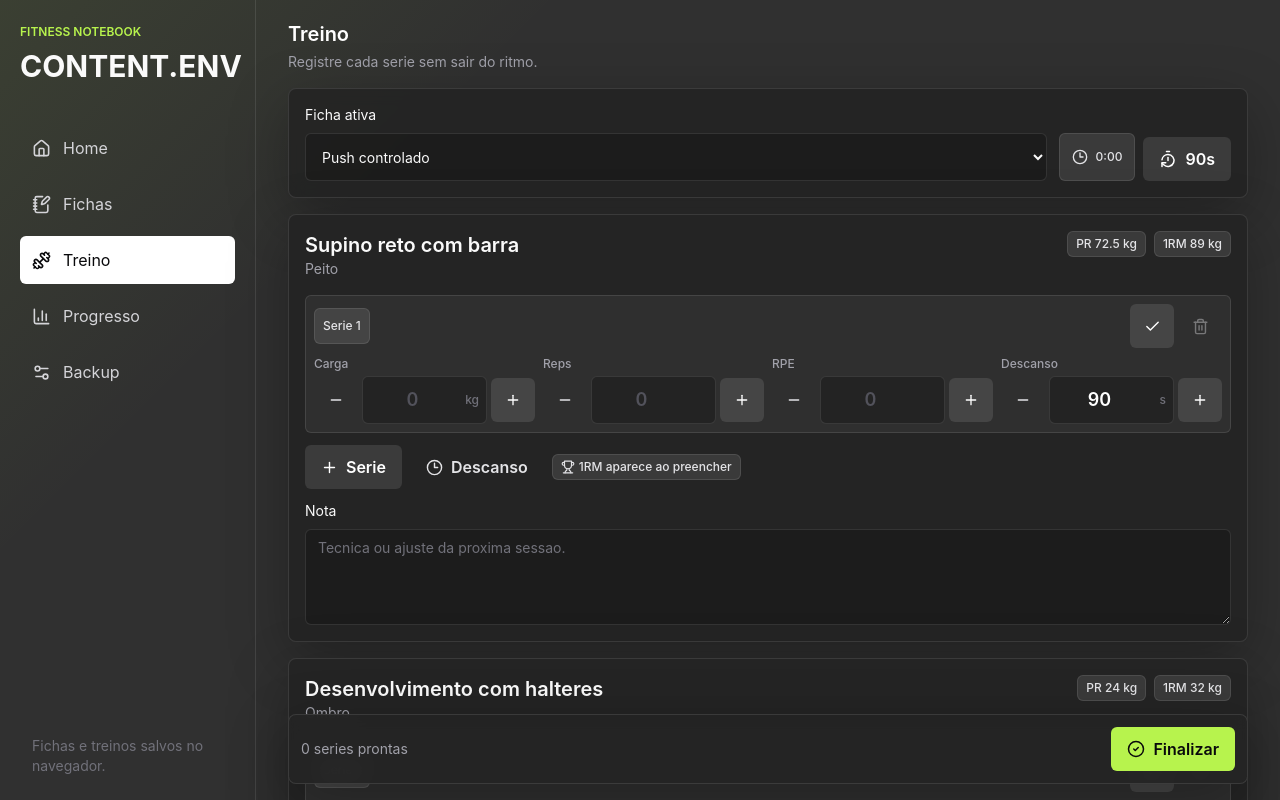
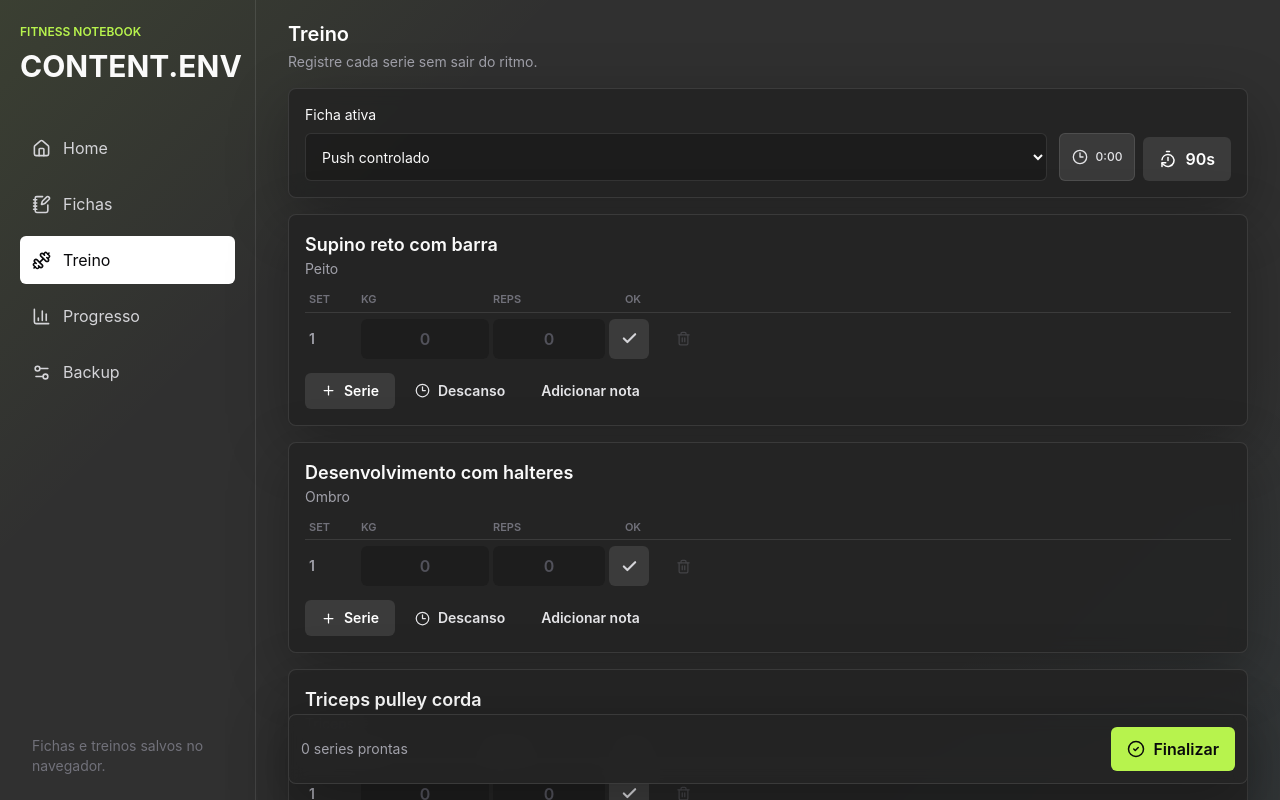
Before and after one commit to gabrielgonzag/Lifting, a React (Vite) app: page / in a window 1280 px wide. Both pictures are taken after a click on the button "Iniciar treino". Shown: the top 800 px of the page. Built offline with nearby package versions, Linux system fonts and the light colour scheme.

Commit message:
compact workout logging cards

```diff
--- a/src/pages/Workout.tsx
+++ b/src/pages/Workout.tsx
@@ -3,11 +3,9 @@ import {
   Check,
   CheckCircle2,
   Clock3,
-  Minus,
   Plus,
   TimerReset,
   Trash2,
-  Trophy,
 } from "lucide-react";
 import { useEffect, useMemo, useState } from "react";
 import { EmptyState } from "../components/common/EmptyState";
@@ -21,7 +19,6 @@ import { exercises } from "../data/exercises";
 import { useAppStore } from "../store/useAppStore";
 import type { WorkoutPlan, WorkoutSession } from "../types";
 import { makeId } from "../utils/id";
-import { bestRecord, estimatedOneRepMax } from "../utils/records";
 
 type DraftSet = {
   id: string;
@@ -36,6 +33,7 @@ type DraftExercise = {
   id: string;
   exerciseId: string;
   notes: string;
+  notesOpen: boolean;
   sets: DraftSet[];
 };
 
@@ -54,6 +52,7 @@ const buildDraft = (plan: WorkoutPlan): DraftExercise[] =>
       id: makeId("entry"),
       exerciseId,
       notes: "",
+      notesOpen: false,
       sets: [emptySet()],
     })),
   );
@@ -62,7 +61,6 @@ const toNumber = (value: string) => (value === "" ? 0 : Number(value));
 
 export default function Workout() {
   const plans = useAppStore((state) => state.plans);
-  const personalRecords = useAppStore((state) => state.personalRecords);
   const saveSession = useAppStore((state) => state.saveSession);
   const [planId, setPlanId] = useState(plans[0]?.id ?? "");
   const selectedPlan = plans.find((plan) => plan.id === planId);
@@ -193,21 +191,22 @@ export default function Workout() {
       <div className="grid gap-4">
         {draft.map((entry) => {
           const exercise = exercises.find((item) => item.id === entry.exerciseId);
-          const weightRecord = bestRecord(personalRecords, entry.exerciseId, "absolute_weight");
-          const oneRmRecord = bestRecord(personalRecords, entry.exerciseId, "estimated_1rm");
           return (
-            <Card className="overflow-hidden p-4" key={entry.id}>
-              <div className="mb-4 flex flex-wrap items-start justify-between gap-3">
+            <Card className="overflow-hidden p-3 sm:p-4" key={entry.id}>
+              <div className="mb-3 flex flex-wrap items-start justify-between gap-3">
                 <div>
-                  <h3 className="text-xl font-semibold">{exercise?.name}</h3>
+                  <h3 className="text-lg font-semibold">{exercise?.name}</h3>
                   <p className="text-sm text-zinc-400">{exercise?.muscleGroup}</p>
                 </div>
-                <div className="flex flex-wrap gap-2">
-                  {weightRecord ? <Badge>PR {Math.round(weightRecord.value * 10) / 10} kg</Badge> : null}
-                  {oneRmRecord ? <Badge>1RM {Math.round(oneRmRecord.value)} kg</Badge> : null}
               </div>
+              <div className="grid grid-cols-[2.5rem_minmax(4.5rem,1fr)_minmax(4.5rem,1fr)_3rem_2.5rem] items-center gap-1 border-b border-white/10 px-1 pb-1 text-[11px] font-semibold uppercase text-zinc-500 sm:grid-cols-[3rem_8rem_7rem_3rem_2.5rem]">
+                <span>Set</span>
+                <span>Kg</span>
+                <span>Reps</span>
+                <span className="text-center">Ok</span>
+                <span />
               </div>
-              <div className="grid gap-2">
+              <div className="grid">
                 {entry.sets.map((set, index) => (
                   <SetRow
                     key={set.id}
@@ -229,8 +228,9 @@ export default function Workout() {
                   />
                 ))}
               </div>
-              <div className="mt-3 flex flex-wrap items-center gap-2">
+              <div className="mt-2 flex flex-wrap items-center gap-1">
                 <Button
+                  className="min-h-9 px-3 text-sm"
                   onClick={() =>
                     setDraft((entries) =>
                       entries.map((item) => (item.id === entry.id ? { ...item, sets: [...item.sets, emptySet()] } : item)),
@@ -238,21 +238,40 @@ export default function Workout() {
                   }
                   variant="secondary"
                 >
-                  <Plus size={17} />
+                  <Plus size={15} />
                   Serie
                 </Button>
-                <Button onClick={() => setSeconds(toNumber(entry.sets.at(-1)?.rest ?? "90") || 90)} variant="ghost">
-                  <Clock3 size={17} />
+                <Button
+                  className="min-h-9 px-3 text-sm"
+                  onClick={() => setSeconds(toNumber(entry.sets.at(-1)?.rest ?? "90") || 90)}
+                  variant="ghost"
+                >
+                  <Clock3 size={15} />
                   Descanso
                 </Button>
-                <Badge className="gap-1">
-                  <Trophy size={14} />
-                  {previewOneRm(entry.sets)}
-                </Badge>
+                <Button
+                  className="min-h-9 px-3 text-sm"
+                  onClick={() =>
+                    setDraft((entries) =>
+                      entries.map((item) =>
+                        item.id === entry.id ? { ...item, notesOpen: !item.notesOpen } : item,
+                      ),
+                    )
+                  }
+                  variant="ghost"
+                >
+                  {entry.notes ? "Editar nota" : "Adicionar nota"}
+                </Button>
               </div>
-              <label className="mt-3 grid gap-2 text-sm">
+              {entry.notesOpen ? (
+                <motion.label
+                  animate={{ height: "auto", opacity: 1 }}
+                  className="mt-2 grid gap-1 overflow-hidden text-sm"
+                  initial={{ height: 0, opacity: 0 }}
+                >
                   Nota
                   <Textarea
+                    autoFocus
                     className="min-h-16"
                     onChange={(event) =>
                       setDraft((entries) =>
@@ -262,7 +281,8 @@ export default function Workout() {
                     placeholder="Tecnica ou ajuste da proxima sessao."
                     value={entry.notes}
                   />
-              </label>
+                </motion.label>
+              ) : null}
             </Card>
           );
         })}
@@ -295,42 +315,68 @@ function SetRow({
   onRemove: () => void;
 }) {
   return (
-    <div className={`rounded-md border p-2 ${set.completed ? "border-lime/35 bg-lime/10" : "border-white/10 bg-white/5"}`}>
-      <div className="mb-2 flex items-center justify-between gap-2">
-        <Badge className="min-h-9">Serie {index + 1}</Badge>
-        <div className="flex gap-1">
-          <Button aria-label={`Concluir serie ${index + 1}`} onClick={onComplete} size="icon" title="Concluir serie" variant={set.completed ? "primary" : "secondary"}>
-            <Check size={17} />
+    <motion.div
+      animate={{
+        backgroundColor: set.completed ? "rgba(183,243,77,0.08)" : "rgba(255,255,255,0)",
+        opacity: set.completed ? 0.58 : 1,
+      }}
+      className="grid grid-cols-[2.5rem_minmax(4.5rem,1fr)_minmax(4.5rem,1fr)_3rem_2.5rem] items-center gap-1 border-b border-white/5 px-1 py-1 last:border-b-0 sm:grid-cols-[3rem_8rem_7rem_3rem_2.5rem]"
+      layout
+    >
+      <span className="text-sm font-semibold text-zinc-400">{index + 1}</span>
+      <CompactNumberInput
+        decimal
+        label={`Carga da serie ${index + 1}`}
+        onChange={(value) => onChange("weight", value)}
+        placeholder="0"
+        value={set.weight}
+      />
+      <CompactNumberInput
+        label={`Repeticoes da serie ${index + 1}`}
+        onChange={(value) => onChange("reps", value)}
+        placeholder="0"
+        value={set.reps}
+      />
+      <button
+        aria-label={`${set.completed ? "Reabrir" : "Concluir"} serie ${index + 1}`}
+        className={`grid h-10 w-10 place-items-center rounded-md transition ${
+          set.completed ? "bg-lime text-zinc-950 shadow-[0_0_24px_rgba(183,243,77,.25)]" : "bg-white/10 text-zinc-300 hover:bg-white/15"
+        }`}
+        onClick={onComplete}
+        title="Concluir serie"
+      >
+        <motion.span
+          animate={{ scale: set.completed ? [0.7, 1.18, 1] : 1, rotate: set.completed ? [0, -8, 0] : 0 }}
+          transition={{ duration: 0.28 }}
+        >
+          <Check size={17} strokeWidth={3} />
+        </motion.span>
+      </button>
+      <Button
+        aria-label={`Remover serie ${index + 1}`}
+        className="h-10 min-h-10 w-10 text-zinc-500"
+        disabled={!removable}
+        onClick={onRemove}
+        size="icon"
+        title="Remover serie"
+        variant="ghost"
+      >
+        <Trash2 size={15} />
       </Button>
-          <Button aria-label={`Remover serie ${index + 1}`} disabled={!removable} onClick={onRemove} size="icon" title="Remover serie" variant="ghost">
-            <Trash2 size={17} />
-          </Button>
-        </div>
-      </div>
-      <div className="grid gap-2 sm:grid-cols-2 xl:grid-cols-4">
-        <NumberStepper decimal label="Carga" onChange={(value) => onChange("weight", value)} quickStep={2.5} suffix="kg" value={set.weight} />
-        <NumberStepper label="Reps" onChange={(value) => onChange("reps", value)} quickStep={1} value={set.reps} />
-        <NumberStepper label="RPE" max={10} onChange={(value) => onChange("rpe", value)} quickStep={1} value={set.rpe} />
-        <NumberStepper label="Descanso" onChange={(value) => onChange("rest", value)} quickStep={15} suffix="s" value={set.rest} />
-      </div>
-    </div>
+    </motion.div>
   );
 }
 
-function NumberStepper({
+function CompactNumberInput({
   decimal,
   label,
-  max,
-  quickStep,
-  suffix,
+  placeholder,
   value,
   onChange,
 }: {
   decimal?: boolean;
   label: string;
-  max?: number;
-  quickStep: number;
-  suffix?: string;
+  placeholder: string;
   value: string;
   onChange: (value: string) => void;
 }) {
@@ -342,41 +388,18 @@ function NumberStepper({
     if (singleDecimal === "") return "";
     const next = Number(singleDecimal);
     if (!Number.isFinite(next) || next < 0) return "";
-    return max ? String(Math.min(next, max)) : singleDecimal.replace(/^0+(?=\d)/, "");
-  };
-  const nudge = (delta: number) => {
-    const next = Math.max(0, Math.min(max ?? Number.POSITIVE_INFINITY, (toNumber(value) || 0) + delta));
-    onChange(next === 0 ? "" : String(Math.round(next * 100) / 100));
+    return singleDecimal.replace(/^0+(?=\d)/, "");
   };
 
   return (
-    <label className="grid gap-1 text-xs font-medium text-zinc-400">
-      {label}
-      <div className="grid grid-cols-[2.75rem_minmax(0,1fr)_2.75rem] items-center gap-1">
-        <Button aria-label={`Diminuir ${label}`} onClick={() => nudge(-quickStep)} size="icon" title={`Diminuir ${label}`} variant="ghost">
-          <Minus size={16} />
-        </Button>
-        <div className="relative">
     <input
       aria-label={label}
-            className="min-h-12 w-full rounded-md border border-white/10 bg-black/25 px-3 pr-9 text-center text-lg font-semibold text-white outline-none placeholder:text-zinc-600 focus:border-lime"
+      className="h-10 w-full rounded-md border border-transparent bg-black/20 px-2 text-center text-base font-semibold text-white outline-none placeholder:text-zinc-600 focus:border-lime focus:bg-black/30"
       inputMode={decimal ? "decimal" : "numeric"}
       onChange={(event) => onChange(clean(event.target.value))}
       pattern={decimal ? "[0-9]*[.,]?[0-9]*" : "[0-9]*"}
-            placeholder="0"
+      placeholder={placeholder}
       value={value}
     />
-          {suffix ? <span className="pointer-events-none absolute right-2 top-4 text-xs text-zinc-500">{suffix}</span> : null}
-        </div>
-        <Button aria-label={`Aumentar ${label}`} onClick={() => nudge(quickStep)} size="icon" title={`Aumentar ${label}`} variant="secondary">
-          <Plus size={16} />
-        </Button>
-      </div>
-    </label>
   );
 }
-
-function previewOneRm(sets: DraftSet[]) {
-  const next = Math.max(...sets.map((set) => estimatedOneRepMax(toNumber(set.weight), toNumber(set.reps))), 0);
-  return next ? `1RM da serie ${Math.round(next)} kg` : "1RM aparece ao preencher";
-}
```
Also changed, not shown: 1 other file (tests, documents, lock files or other folders). Lines whose indentation alone changed are shown as unchanged.
